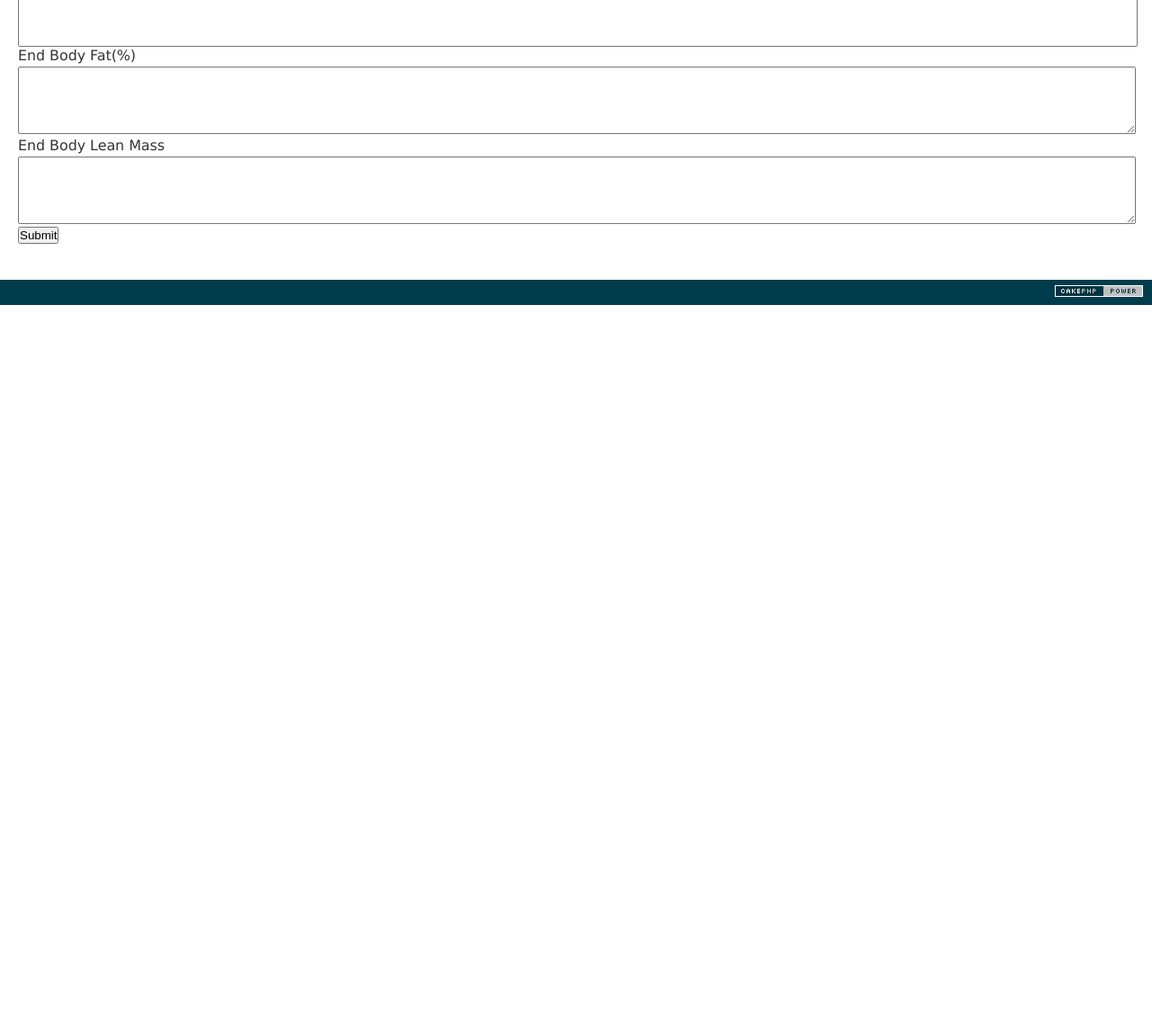
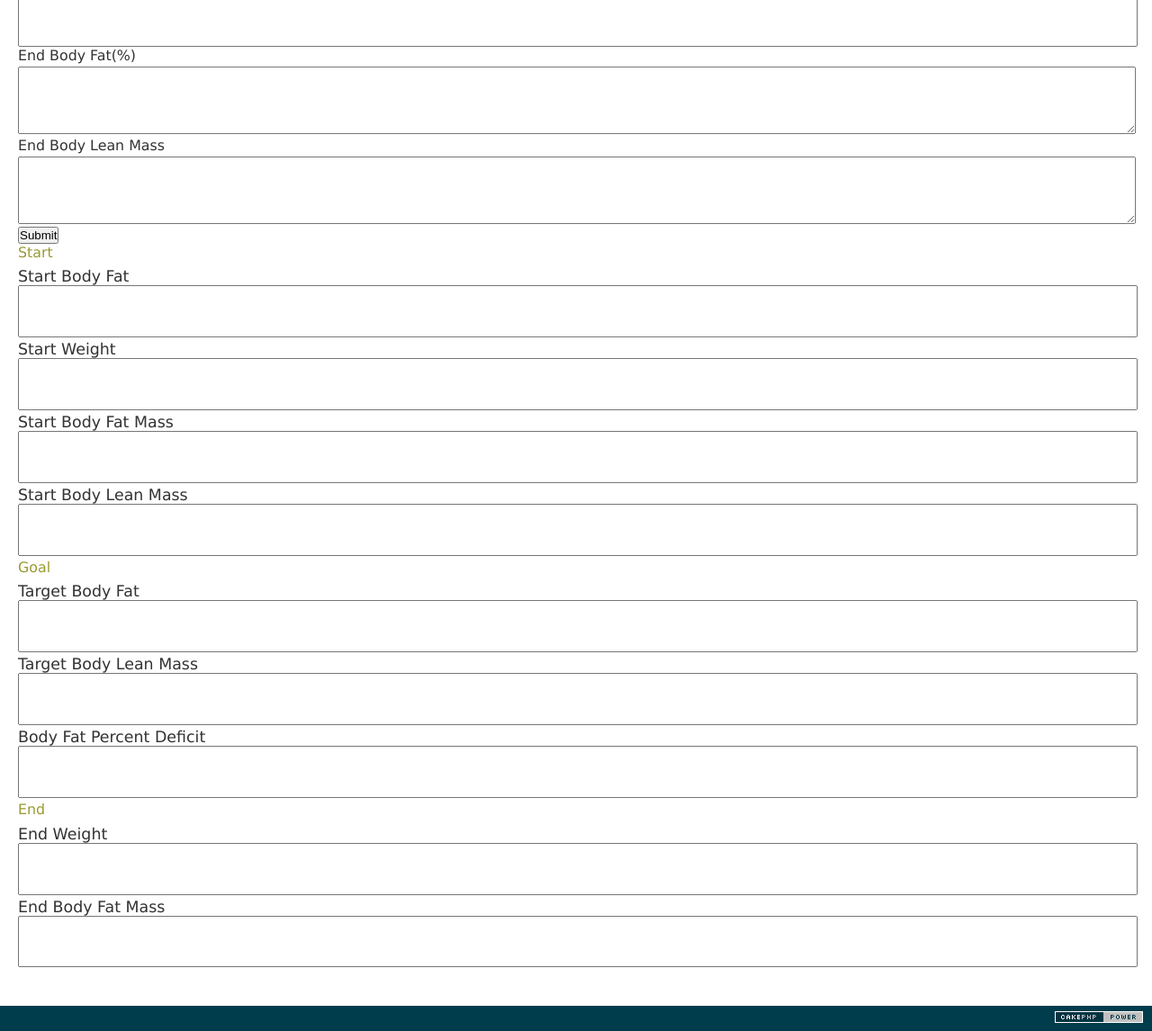
Before and after one commit to kimburrows19/nutrition-exercise, a CakePHP app: the page made by app/View/Horton/Admin/updateUser.ctp in a window 1280 px wide. Shown: the part 1454-2600 px from the top of the page at 90% size. Before the commit the page ends 1793 px from the top, so only its background shows below. Run offline with PHP 8.4 and a stand-in for CakePHP, Linux system fonts and the light colour scheme; the template is opened without the code that fills it, so the values that code supplies are empty; form fields are guessed from the names that the template uses; some libraries are stand-ins or nearby versions.

Commit message:
calculations to determine program goal, form input, calculate, results display completed

```diff
--- a/app/View/Horton/Admin/updateUser.ctp
+++ b/app/View/Horton/Admin/updateUser.ctp
@@ -80,17 +80,54 @@
 			?>
 			<button class="btn btn-lg btn-primary btn-block btn-submit" type="submit">Submit</button>
 
-		<?php $this->Form->End();?>
+		<?php echo $this->Form->End();?>
+		<form id="form-calc-results" class="form">
+			<label class="column">
+				<h4><span class="label label-danger">Start</span></h4>
+				<label>
+				Start Body Fat
+				<input type="text" id="start_body_fat_perc" class="form-control" value="" />
+				</label>
+				<label>
+				Start Weight
+				<input type="text" id="start_weight" class="form-control" value="" />
+				</label>
+				<label>
+				Start Body Fat Mass
+				<input type="text" id="start_body_fat_mass" class="form-control" value="" />
+				</label>
+				<label>
+				Start Body Lean Mass
+				<input type="text" id="start_body_lean_mass" class="form-control" value="" />
+				</label>
+			</label>
+			<label class="column">
+				<h4><span class="label label-warning">Goal</span></h4>
+				<label>
+				Target Body Fat
+				<input type="text" id="target_body_fat_perc" class="form-control" value="" />
+				</label>
+				<label>
+				Target Body Lean Mass
+				<input type="text" id="target_body_lean_mass" class="form-control" value="" />
+				</label>
+				<label>
+				Body Fat Percent Deficit
+				<input type="text" id="body_fat_perc_deficit" class="form-control" value="" />
+				</label>
+			</label>
+			<label class="column">
+				<h4><span class="label label-success">End</span></h4>
+				<label>
+				End Weight
+				<input type="text" id="end_weight" class="form-control" value="" />
+				</label>
+				<label>
+				End Body Fat Mass
+				<input type="text" id="end_body_fat_mass" class="form-control" value="" />
+				</label>
+			</label>
+		</form>
 	</div>
 </div>
 <?php echo $this->Html->script('admin/manageclients');?>
-
-<!--start_body_fat_perc:float(%)
-start_weight:int(lbs)
-derived_start_body_fat_mass:int
-derived_start_body_lean_mass:int
-target_body_fat_perc:float(%)
-target_body_lean_mass:int(lbs)
-derived_body_fat_perc_deficit:float(%)
-derived_end_weight:int(lbs)
-derived_end_bod_fat_mass(%)-->
--- a/app/webroot/js/admin/manageclients.js
+++ b/app/webroot/js/admin/manageclients.js
@@ -1,5 +1,6 @@
 $(document).ready(function(){
   $('.btn-expand-collapse').next('.panel-body').hide();
+  $('#form-calc-results').hide();
   $('.btn-expand-collapse').click(function(){
       $(this).next('.panel-body').toggle('slow',function(){});
   });
@@ -52,6 +53,7 @@
   $('#form-program-calc').submit(function(){
       var url="../manageClients";
       var data=$(this).serialize();
+      var form_results = $(this).next('#form-calc-results');
       $.ajax({
         url:url,
         type:"POST",
@@ -60,7 +62,31 @@
         cache:false,
         success:function(jsondata){
             if(jsondata!=='0'){
+              var json = jsondata['quote_output'];
+              form_results.show();
 
+              form_results.find('#start_body_fat_perc').val(json.start_body_fat_perc);
+              form_results.find('#start_weight').val(json.start_weight);
+              form_results.find('#target_body_lean_mass').val(json.target_body_lean_mass);
+              form_results.find('#target_body_fat_perc').val(json.target_body_fat_perc);
+              form_results.find('#start_body_fat_mass').val(json.start_body_fat_mass);
+              form_results.find('#start_body_lean_mass').val(json.start_body_lean_mass);
+              form_results.find('#body_fat_perc_deficit').val(json.body_fat_perc_deficit);
+              form_results.find('#end_weight').val(json.end_weight);
+              form_results.find('#end_body_fat_mass').val(json.end_body_fat_mass);
+              form_results.show();
+              /*
+              "start_body_fat_perc": 0.4,
+        "start_weight": "165",
+        "target_body_fat_perc": 0.2,
+        "target_body_lean_mass": "100",
+        "start_body_fat_mass": 66,
+        "start_body_lean_mass": 99,
+        "body_fat_perc_deficit": 0.2,
+        "end_weight": 125,
+        "end_body_fat_mass": 25
+
+              */
             }
             else{alert('An error occured, unable to calculate goals.');}
         }
```
Also changed, not shown: app/Controller/AdminController.php (+12 -12 lines), app/Model/User.php (+16 -0 lines), app/webroot/css/horton.css (+10 -0 lines).
